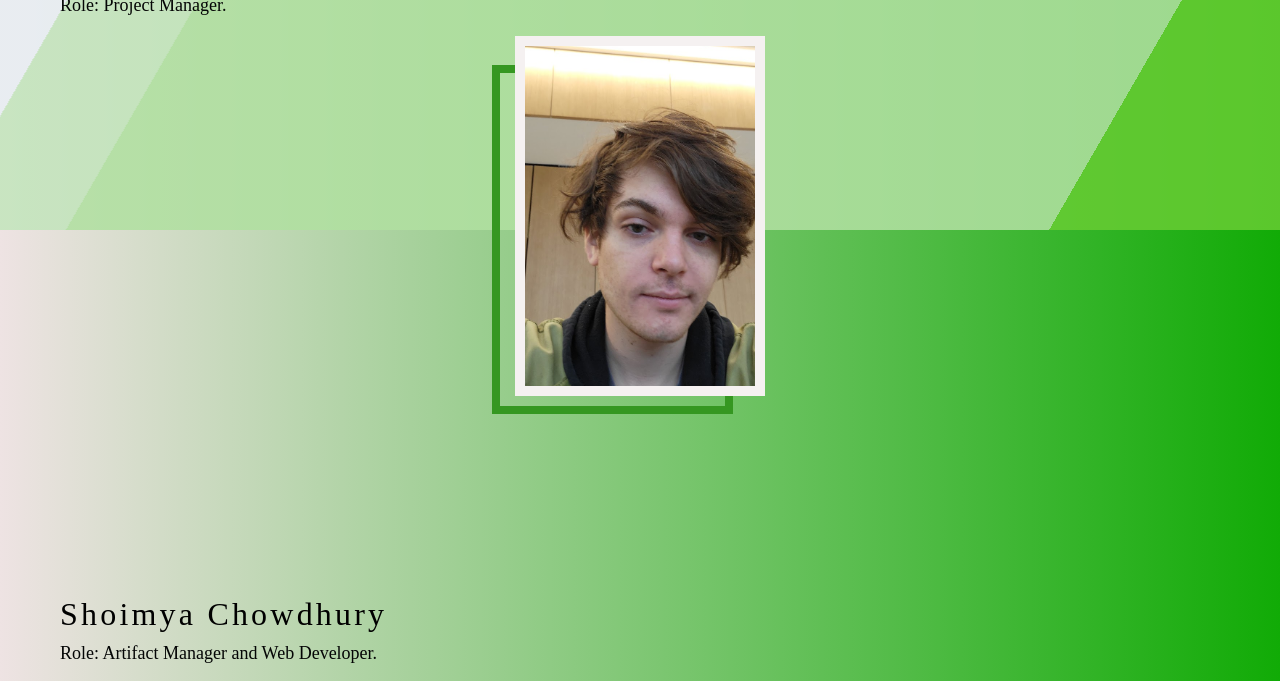
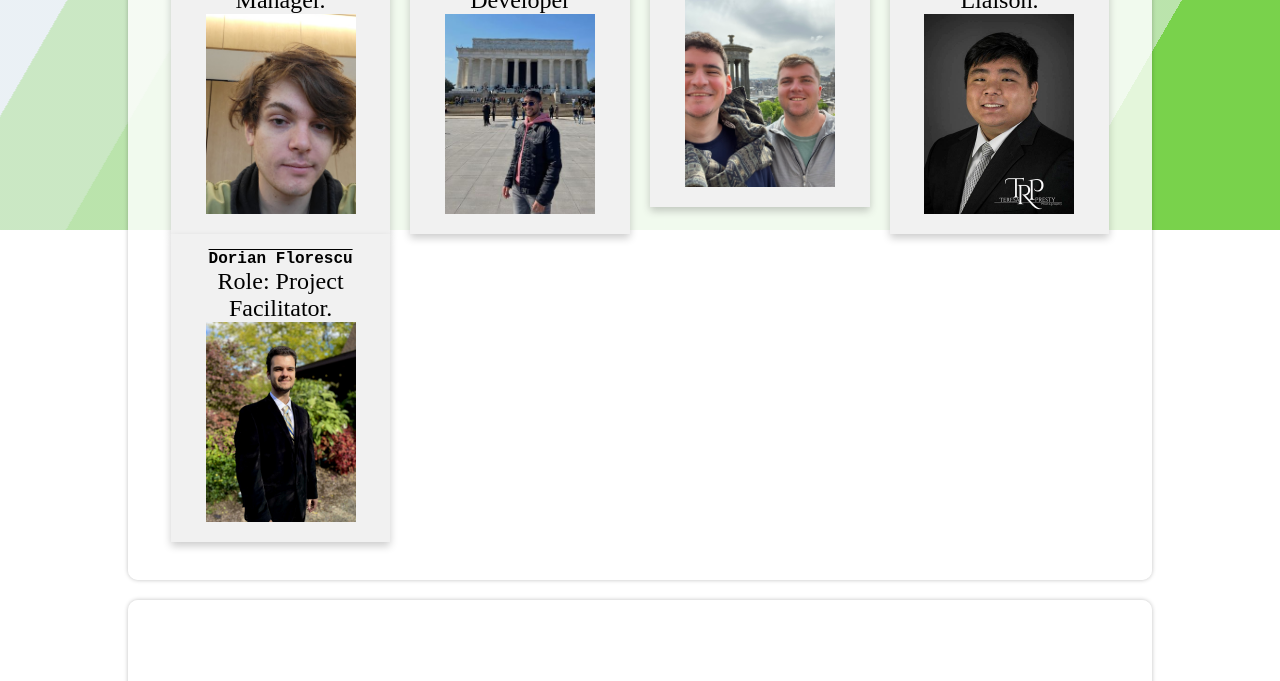
Before and after one commit to shoimya/pcas, a plain HTML site: page index.html in a window 1280 px wide. Shown: the part 570-1251 px from the top of the page. Drawn offline with Linux system fonts and the light colour scheme.

Commit message:
index.html changes

```diff
--- a/index.html
+++ b/index.html
@@ -24,76 +24,50 @@
             </div>
         </div>
     </section>
+
+    <section id="about">
+        <div class="container">
             <h1>Team members</h1>
-    <section id="about">
-        <div class="about container">
-            <div class="col-left">
-                <div class="about-img">
-                    <img src="./img/david-website-picture.jpg" alt="profile-img">
-                </div>
-            </div>
-            <div class="col-right">
-                <h2>David Levy Khankin</h2>
-                <p>
-                    Role: Project Manager.
-                </p>
-                <!-- <a href="#" class="cta">Download Resume</a> -->
+            <div class="row">
+                <div class="column">
+                    <div class="card">
+                      <h1>David Levy Khankin</h1>
+                      <p>Role: Project Manager.</p>
+                      <img src="/img/david-website-picture.jpg" alt="">
                     </div>
                   </div>
 
-        <div class="about container">
-            <div class="col-left">
-                <div class="about-img">
-                    <img src="./img/sc-website-picture.jpg" alt="profile-img">
+                <div class="column">
+                  <div class="card">
+                    <h1>Shoimya Chowdhury</h1>
+                    <p>Role: Web Developer</p>
+                    <img src="/img/sc-website-picture.jpg" alt="">
                   </div>
                 </div>
-            <div class="col-right">
-                <h2>Shoimya Chowdhury</h2>
-                <p>Role: Artifact Manager and Web Developer.
-                </p>
-                <!-- <a href="#" class="cta">Download Resume</a> -->
+                <div class="column">
+                  <div class="card">
+                    <h1>Ricky Horan</h1>
+                    <p>Role: Scribe</p>
+                    <img src="/img/sd-website-picture.png" alt="">
                   </div>
                 </div>
-        <div class="about container">
-            <div class="col-left">
-                <div class="about-img">
-                    <img src="./img/df-website-picture.jpg" alt="profile-img">
+
+                <div class="column">
+                  <div class="card">
+                    <h1>Rikito Takai</h1>
+                    <p>Role: Customer Liaison.</p>
+                    <img src="/img/rt-website-picture.png" alt="">
                   </div>
                 </div>
-            <div class="col-right">
-                <h2>Dorian Florescu</h2>
-                <p>
-                    Role: Project Facilitator.
-                </p>
-                <!-- <a href="#" class="cta">Download Resume</a> -->
+
+                <div class="column">
+                  <div class="card">
+                    <h1>Dorian Florescu</h1>
+                    <p>Role: Project Facilitator.</p>
+                    <img src="/img/df-website-picture.jpg" alt="">
                   </div>
                 </div>
-        <div class="about container">
-            <div class="col-left">
-                <div class="about-img">
-                    <img src="./img/rt-website-picture.png" alt="profile-img">
-                </div>
-            </div>
-            <div class="col-right">
-                <h2>Rikito Takai</h2>
-                <p>
-                    Role: Customer Liaison.
-                </p>
-                <!-- <a href="#" class="cta">Download Resume</a> -->
-            </div>
-        </div>
-        <div class="about container">
-            <div class="col-left">
-                <div class="about-img">
-                    <img src="./img/sd-website-picture.png" alt="profile-img">
-                </div>
-            </div>
-            <div class="col-right">
-                <h2>Ricky Horan</h2>
-                <p>
-                    Role: Scribe.
-                </p>
-                <!-- <a href="#" class="cta">Download Resume</a> -->
+
               </div>
         </div>
     </section>
--- a/style.css
+++ b/style.css
@@ -50,6 +50,7 @@ h1 {
     }
 }
 /* END OF BG */
+/* global styles */
 a {
     display:block;
     color: rgb(234, 12, 237);
@@ -87,23 +88,32 @@ p{
     display:flex;
     align-items: center;
     justify-content: center;
+    padding: 1cm;
+
+    background-color:rgba(255,255,255,.8);
+    border-radius:.25em;
+    box-shadow:0 0 .25em rgba(0,0,0,.25);
+
+
+    display: flex;
+	align-items: center;
+	justify-content: center;
+	flex-direction: column;
+
+    width: 80%;
+	margin: 20px auto;
+	overflow: hidden;
+	border-radius: 10px;
 }
-.tlp container{
-    min-height: 20vh;
-    width: 100%;
-    display:flex;
-    align-items: center;
-    justify-content: center;
-}
+/* end of container */
+
+/* start of about  */
 img{
-    height: 100%;
-    width: 100%;
+    height: 200px;
+    width: 150px;
     object-fit: cover;
 }
-body{
-    /* background-image:  linear-gradient(90deg, #8cc30b 0%, #11ab06 100%); */
-    background-image:  linear-gradient(90deg, #eee3e3 0%, #11ab06 100%);
-}
+
 #about .about{
     flex-direction: column-reverse;
     text-align: centre;
@@ -124,17 +134,7 @@ body{
     letter-spacing: .2rem;
     margin-bottom: 10px;
 }
-#about .col-right p{
-    font-size: large;
-    color: rgb(4, 5, 5);
-    margin-bottom: 20px;
-}
-#about .col-right .cta{
-    color: rgb(215, 111, 111);
-    margin-bottom: 50px;
-    padding: 10px 20px;
-    font-size: 2rem;
-}
+
 #about .col-left .about-img{
     position: relative;
     height: 100%;
@@ -151,3 +151,41 @@ body{
     border: 8px solid rgb(53, 151, 33);
     z-index: -1;
 }
+/* end of about */
+
+/* card style */
+/* Float four columns side by side */
+.column {
+    float: left;
+    width: 25%;
+    padding: 0 10px;
+  }
+
+/* Remove extra left and right margins, due to padding in columns */
+.row {margin: 0 -5px;}
+
+/* Clear floats after the columns */
+.row:after {
+content: "";
+display: table;
+clear: both;
+}
+
+/* Style the counter cards */
+.card {
+box-shadow: 0 4px 8px 0 rgba(0, 0, 0, 0.2); /* this adds the "card" effect */
+padding: 16px;
+text-align: center;
+background-color: #f1f1f1;
+
+}
+
+/* Responsive columns - one column layout (vertical) on small screens */
+@media screen and (max-width: 600px) {
+.column {
+    width: 100%;
+    display: block;
+    margin-bottom: 20px;
+}
+}
+/* end of cards */
```
Lines whose indentation alone changed are shown as unchanged.
